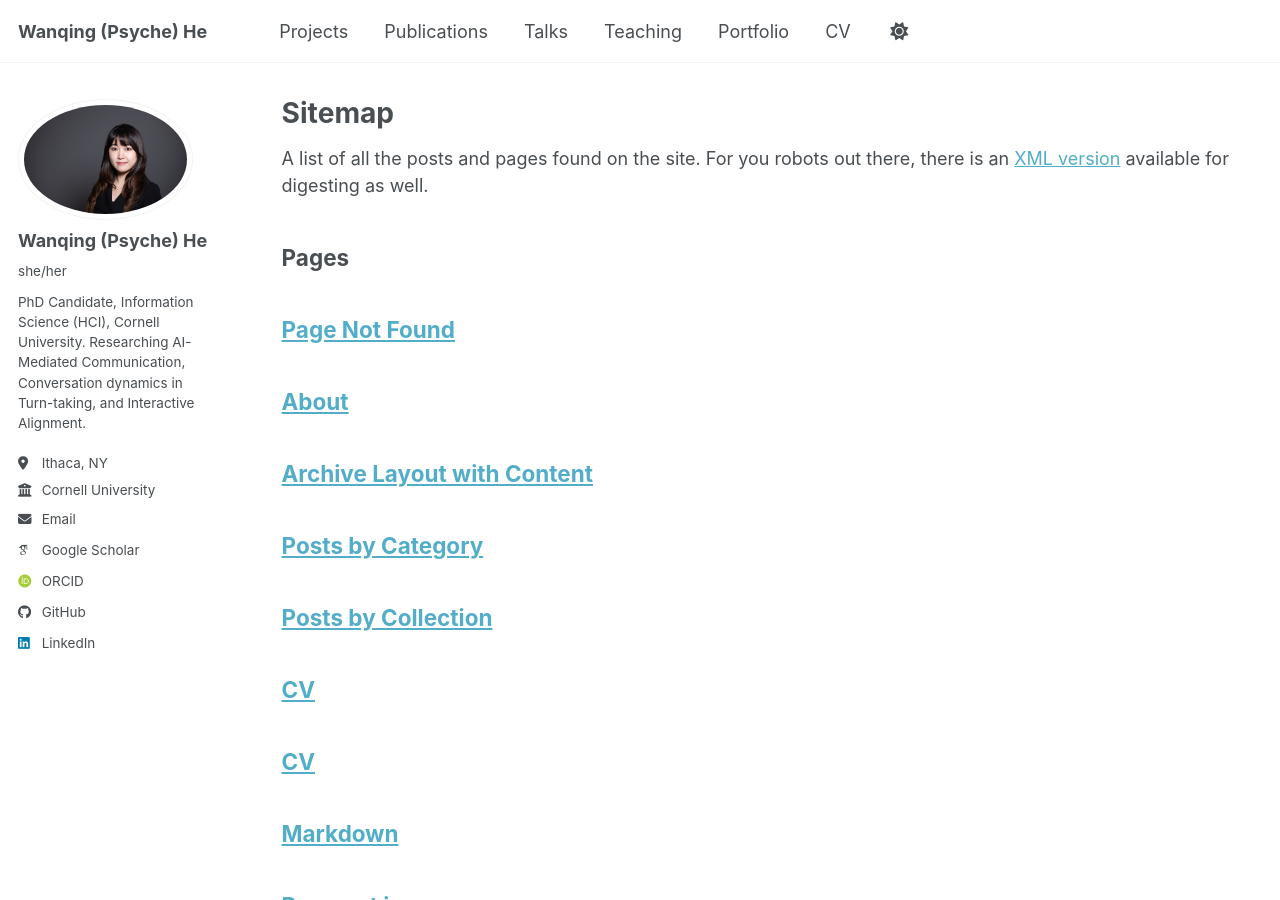
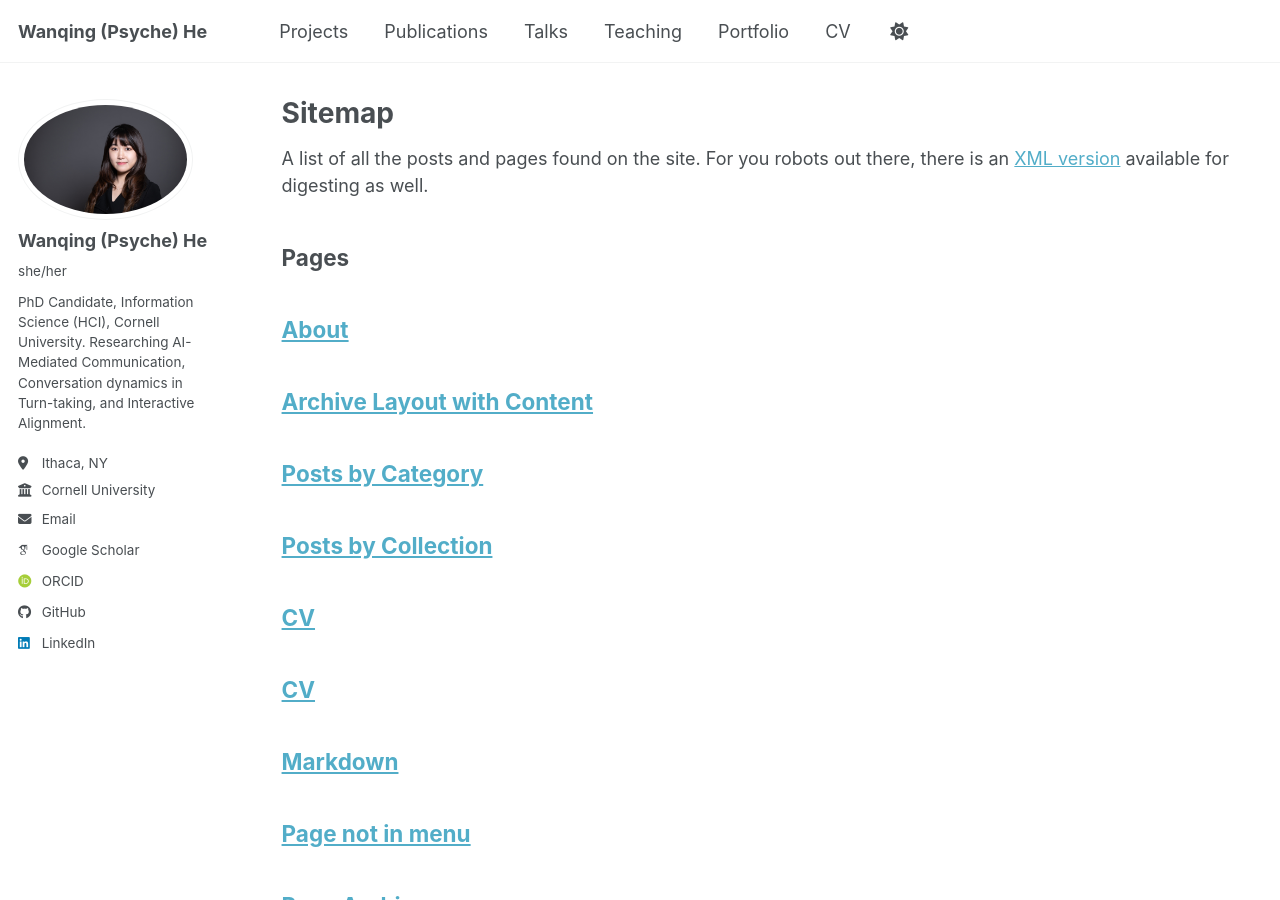
Before and after one commit to psychehe/psychehe.github.io, a Jekyll site: the page built from _pages/sitemap.md, in a window 1280 px wide and 900 px high. Built offline with Jekyll 4.4.1, drawn with Linux system fonts in a browser that asks for light colours; some web fonts are replaced; a script bundle is joined from its source files by our own code; library files that are not in the unit come from our copies.

Commit message:
Hide pages with sitemap: false from the HTML sitemap

```diff
--- a/_pages/sitemap.md
+++ b/_pages/sitemap.md
@@ -11,7 +11,9 @@ A list of all the posts and pages found on the site. For you robots out there, t
 
 <h2>Pages</h2>
 {% for post in site.pages %}
+  {% unless post.sitemap == false %}
   {% include archive-single.html %}
+  {% endunless %}
 {% endfor %}
 
 <h2>Posts</h2>
```
